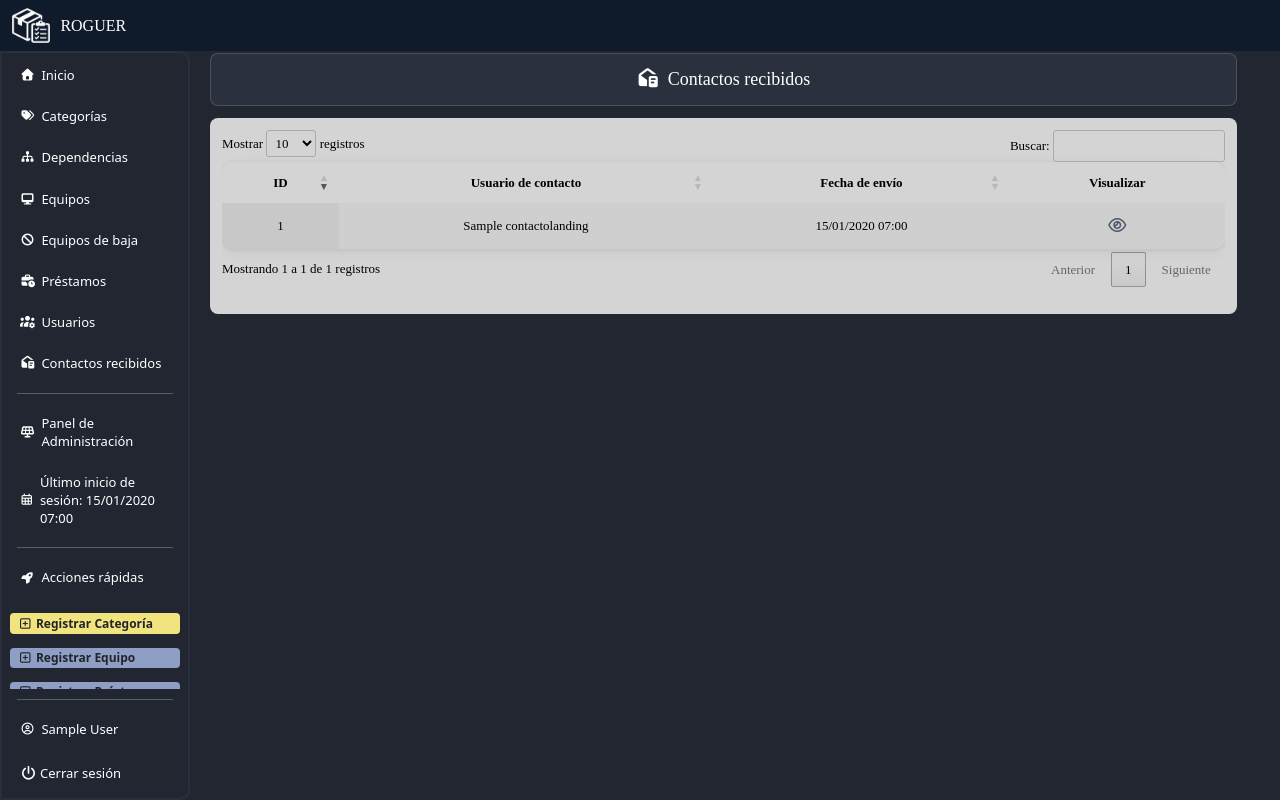
After one commit to Bleack/ROGUER, a Django app: page /contacto-tabla/ in a window 1280 px wide. The commit adds this page. Run offline with Django 5.2, Linux system fonts and the light colour scheme; a user stored in the database is signed in; tables that the repository leaves empty hold one stand-in row (values such as "Sample post"); some libraries are stand-ins or nearby versions; some web fonts are replaced.

Commit message:
Añadido: Template de solicitudes (Landing Fom

```diff
--- /dev/null
+++ b/landing/templates/landing/contacto_lista.html
@@ -0,0 +1,104 @@
+{% extends 'layouts/base.html' %}
+{% block content %}
+{% load static %}
+
+<link rel="stylesheet" href="{% static 'css/contacto_lista.css' %}">
+
+<div id="contactoPage" data-url-base="{% url 'contacto_tabla' %}">
+    <div class="box-home">
+        <div><i class="fas fa-envelope-open-text"></i>&nbsp; Contactos recibidos</div>
+    </div>
+
+    <div class="box-table">
+        <div class="table-responsive">
+            <table id="contactoTable" class="display" style="width:100%">
+                <thead>
+                    <tr>
+                        <th>ID</th>
+                        <th>Usuario de contacto</th>
+                        <th>Fecha de envío</th>
+                        <th>Visualizar</th>
+                    </tr>
+                </thead>
+                <tbody>
+                    {% for c in contactos %}
+                    <tr>
+                        <td>{{ c.id }}</td>
+                        <td>{{ c.nombre_completo }}</td>
+                        <td>{{ c.fecha_registro|date:"d/m/Y H:i" }}</td>
+                        <td>
+                            <a href="#" class="btn-ver-contacto" data-id="{{ c.id }}" title="Ver detalles">
+                                <i class="far fa-eye"></i>
+                            </a>
+                        </td>
+                    </tr>
+                    {% empty %}
+
+                    {% endfor %}
+                </tbody>
+            </table>
+        </div>
+    </div>
+</div>
+
+<div class="modal fade" data-bs-backdrop="static" data-bs-keyboard="false" id="modalVerContacto" tabindex="-1">
+    <div class="modal-dialog">
+        <div class="modal-content">
+            <div class="modal-header">
+                <h5 class="modal-title">
+                    <i class="far fa-envelope-open-text"></i> Detalle del contacto
+                </h5>
+                <button type="button" class="btn-close" data-bs-dismiss="modal" aria-label="Cerrar"></button>
+            </div>
+            <div class="modal-body row">
+                <input type="hidden" id="ver_id">
+                <div class="col-md-6">
+                    <div class="mb-3">
+                        <label class="form-label"><i class="fas fa-user"></i> Nombre completo</label>
+                        <input type="text" id="ver_nombre" class="form-control" readonly>
+                    </div>
+                    <div class="mb-3">
+                        <label class="form-label"><i class="fas fa-envelope"></i> Email</label>
+                        <input type="email" id="ver_email" class="form-control" readonly>
+                    </div>
+                </div>
+                <div class="col-md-6">
+                    <div class="mb-3">
+                        <label class="form-label"><i class="fas fa-building"></i> Empresa</label>
+                        <input type="text" id="ver_empresa" class="form-control" readonly>
+                    </div>
+                    <div class="mb-3">
+                        <label class="form-label"><i class="fas fa-phone"></i> Teléfono</label>
+                        <input type="text" id="ver_telefono" class="form-control" readonly>
+                    </div>
+                </div>
+                <div class="col-md-12">
+                    <div class="mb-3">
+                        <label class="form-label"><i class="fas fa-tag"></i> Tipo de solicitud</label>
+                        <input type="text" id="ver_asunto" class="form-control" readonly>
+                    </div>
+                    <div class="mb-0">
+                        <label class="form-label"><i class="fas fa-comment-dots"></i> Mensaje</label>
+                        <textarea id="ver_mensaje" class="form-control" rows="6" readonly></textarea>
+                    </div>
+                </div>
+                <div class="row">
+                    <div class="col-12">
+                        <div class="mb-0">
+                            <label class="form-label"><i class="far fa-calendar-alt"></i> Fecha de registro</label>
+                            <input type="text" id="ver_fecha" class="form-control" readonly>
+                        </div>
+                    </div>
+                </div>
+            </div>
+            <div class="modal-footer">
+                <button type="button" class="btn btn-secondary" data-bs-dismiss="modal">Cerrar</button>
+            </div>
+        </div>
+    </div>
+</div>
+
+<script src="{% static 'libs/sweetalert2.all.min.js' %}"></script>
+<script src="{% static 'js/contacto_lista.js' %}"></script>
+
+{% endblock %}
--- a/landing/urls.py
+++ b/landing/urls.py
@@ -4,4 +4,6 @@ from . import views
 urlpatterns = [
     path('', views.landing, name='landing'),
     path('contacto-landing/', views.contacto_landing, name='contacto_landing'),
+    path('contacto-tabla/', views.contacto_lista, name='contacto_tabla'),
+    path('contacto-detalle/', views.contacto_detalle, name='contacto_detalle'),
 ]
--- a/landing/views.py
+++ b/landing/views.py
@@ -2,6 +2,7 @@ from django.shortcuts import render
 from django.http import JsonResponse
 from django.views.decorators.csrf import csrf_exempt
 from django.views.decorators.http import require_POST
+from django.contrib.auth.decorators import login_required
 from .models import ContactoLanding
 
 
@@ -67,3 +68,36 @@ def contacto_landing(request):
             'ok': False,
             'mensaje_global': 'Ocurrió un error inesperado. Intenta nuevamente.'
         }, status=500)
+
+
+@login_required
+def contacto_lista(request):
+    contactos = ContactoLanding.objects.all().order_by('-id')
+    return render(request, 'landing/contacto_lista.html', {
+        'title': 'Contactos recibidos',
+        'contactos': contactos
+    })
+
+
+@require_POST
+@csrf_exempt
+def contacto_detalle(request):
+    contacto_id = request.POST.get('id')
+    try:
+        contacto = ContactoLanding.objects.get(id=contacto_id)
+    except ContactoLanding.DoesNotExist:
+        return JsonResponse({'ok': False, 'mensaje': 'Registro no encontrado.'}, status=404)
+
+    return JsonResponse({
+        'ok': True,
+        'data': {
+            'id': contacto.id,
+            'nombre_completo': contacto.nombre_completo,
+            'email': contacto.email,
+            'empresa': contacto.empresa,
+            'telefono': contacto.telefono,
+            'asunto': contacto.get_asunto_display(),
+            'mensaje': contacto.mensaje,
+            'fecha_registro': contacto.fecha_registro.strftime('%d/%m/%Y %H:%M')
+        }
+    })
--- /dev/null
+++ b/static/css/contacto_lista.css
@@ -0,0 +1,136 @@
+.box-home {
+    margin-top: .75rem;
+    padding: .75rem;
+    background-color: #2a303d;
+    border: 1px solid rgba(255, 255, 255, 0.153);
+    border-radius: .5rem;
+    height: 100%;
+    color: white;
+    align-items: center;
+    text-align: center;
+    font-size: 18px;
+    font-family: Poppins;
+}
+
+.box-table {
+    margin-top: .75rem;
+    padding: .75rem;
+    background-color: #D4D4D4;
+    border-radius: .5rem;
+    height: 100%;
+    color: black;
+    align-items: center;
+    text-align: center;
+    font-size: 13px;
+    font-family: Poppins;
+}
+
+.table-responsive {
+    overflow-x: auto;
+    margin-bottom: 15px;
+}
+
+#contactoTable {
+    width: 100% !important;
+    table-layout: auto !important;
+    color: black !important;
+    border-radius: 12px;
+    overflow: hidden;
+    box-shadow: 0 1px 4px rgba(0, 0, 0, 0.08), 0 4px 16px rgba(0, 0, 0, 0.04);
+    border: none !important;
+}
+
+#contactoTable td,
+#contactoTable th {
+    vertical-align: middle;
+    text-align: center;
+    padding: 11px 18px;
+    color: black !important;
+    border: none !important;
+    white-space: normal !important;
+    overflow: visible;
+    text-overflow: unset;
+}
+
+#contactoTable a {
+    color: #4a5568 !important;
+}
+
+#contactoTable th:nth-child(1),
+#contactoTable td:nth-child(1) {
+    min-width: 5%;
+    max-width: 8%;
+}
+
+#contactoTable th:nth-child(2),
+#contactoTable td:nth-child(2) {
+    min-width: 20%;
+    max-width: 30%;
+}
+
+#contactoTable th:nth-child(3),
+#contactoTable td:nth-child(3) {
+    min-width: 15%;
+    max-width: 22%;
+}
+
+#contactoTable th:nth-child(4),
+#contactoTable td:nth-child(4) {
+    min-width: 15%;
+    max-width: 22%;
+}
+
+#contactoTable th:nth-child(5),
+#contactoTable td:nth-child(5) {
+    min-width: 15%;
+    max-width: 22%;
+}
+
+#contactoTable th:nth-child(6),
+#contactoTable td:nth-child(6) {
+    min-width: 15%;
+    max-width: 22%;
+}
+
+#contactoTable th:nth-child(7),
+#contactoTable td:nth-child(7) {
+    min-width: 30%;
+    max-width: 45%;
+}
+
+#contactoTable th:nth-child(8),
+#contactoTable td:nth-child(8) {
+    min-width: 14%;
+    max-width: 18%;
+}
+
+.btn-ver-contacto {
+    background: none;
+    border: none;
+    color: #4a5568;
+    cursor: pointer;
+    padding: 6px 8px;
+    border-radius: 6px;
+    transition: all 0.2s;
+    font-size: 16px;
+}
+
+.btn-ver-contacto:hover {
+    background: #e8ecf4;
+    color: #1f2937;
+}
+
+.modal.fade .modal-dialog {
+    transition: transform 0.15s ease, opacity 0.15s ease;
+    transform: translateY(-30px);
+    opacity: 0;
+}
+
+.modal.show .modal-dialog {
+    transform: translateY(0);
+    opacity: 1;
+}
+
+.modal-backdrop.fade {
+    transition: opacity 0.15s ease;
+}
--- /dev/null
+++ b/static/js/contacto_lista.js
@@ -0,0 +1,108 @@
+document.addEventListener('DOMContentLoaded', function() {
+
+    var page = document.getElementById('contactoPage');
+    if (!page) return;
+    var urlBase = page.dataset.urlBase;
+
+    var tabla = $('#contactoTable').DataTable({
+        language: {
+            search: "Buscar:",
+            lengthMenu: "Mostrar _MENU_ registros",
+            info: "Mostrando _START_ a _END_ de _TOTAL_ registros",
+            paginate: { first: "Primero", last: "Último", next: "Siguiente", previous: "Anterior" },
+            loadingRecords: '<div class="text-center p-3"><div class="spinner-border text-primary" role="status"><span class="visually-hidden">Cargando...</span></div><div>Cargando...</div></div>',
+            emptyTable: "No se encontraron registros",
+            zeroRecords: "No se encontraron resultados"
+        },
+        order: [[0, 'desc']],
+        columnDefs: [
+            { orderable: false, targets: [3] }
+        ]
+    });
+
+    $(document).on('click', '.btn-ver-contacto', function(e) {
+        e.preventDefault();
+        var id = $(this).data('id');
+
+        document.getElementById('ver_id').value = id;
+        document.getElementById('ver_nombre').value = '';
+        document.getElementById('ver_email').value = '';
+        document.getElementById('ver_empresa').value = '';
+        document.getElementById('ver_telefono').value = '';
+        document.getElementById('ver_asunto').value = '';
+        document.getElementById('ver_mensaje').value = '';
+        document.getElementById('ver_fecha').value = '';
+
+        var urlDetalle = urlBase.replace('contacto-tabla', 'contacto-detalle');
+
+        fetch(urlDetalle, {
+            method: 'POST',
+            headers: {
+                'X-CSRFToken': getCSRFToken(),
+                'X-Requested-With': 'XMLHttpRequest',
+                'Content-Type': 'application/x-www-form-urlencoded'
+            },
+            body: 'id=' + encodeURIComponent(id)
+        })
+        .then(function(response) {
+            var contentType = response.headers.get('content-type') || '';
+            if (contentType.indexOf('application/json') === -1) {
+                throw new Error('Error del servidor (' + response.status + ')');
+            }
+            return response.json();
+        })
+        .then(function(data) {
+            if (data.ok) {
+                document.getElementById('ver_nombre').value = data.data.nombre_completo;
+                document.getElementById('ver_email').value = data.data.email;
+                document.getElementById('ver_empresa').value = data.data.empresa;
+                document.getElementById('ver_telefono').value = data.data.telefono;
+                document.getElementById('ver_asunto').value = data.data.asunto;
+                document.getElementById('ver_mensaje').value = data.data.mensaje;
+                document.getElementById('ver_fecha').value = data.data.fecha_registro;
+
+                var modalEl = document.getElementById('modalVerContacto');
+                var modal = new bootstrap.Modal(modalEl);
+                modal.show();
+            } else {
+                var modalInstance = bootstrap.Modal.getInstance(document.getElementById('modalVerContacto'));
+                if (modalInstance) modalInstance.hide();
+
+                Swal.fire({
+                    icon: 'error',
+                    title: 'Error',
+                    text: data.mensaje || 'No se encontró el registro.',
+                    confirmButtonColor: '#dc2626',
+                    confirmButtonText: 'Aceptar',
+                    allowOutsideClick: false,
+                    allowEscapeKey: false
+                });
+            }
+        })
+        .catch(function(err) {
+            var modalInstance = bootstrap.Modal.getInstance(document.getElementById('modalVerContacto'));
+            if (modalInstance) modalInstance.hide();
+
+            Swal.fire({
+                icon: 'error',
+                title: 'Error de conexión',
+                text: err.message || 'No se pudo conectar con el servidor.',
+                confirmButtonColor: '#dc2626',
+                confirmButtonText: 'Reintentar',
+                allowOutsideClick: false,
+                allowEscapeKey: false
+            });
+        });
+    });
+
+    function getCSRFToken() {
+        var cookie = document.cookie.split(';');
+        for (var i = 0; i < cookie.length; i++) {
+            var c = cookie[i].trim();
+            if (c.indexOf('csrftoken=') === 0) {
+                return decodeURIComponent(c.substring('csrftoken='.length));
+            }
+        }
+        return '';
+    }
+});
--- a/templates/layouts/sidebar.html
+++ b/templates/layouts/sidebar.html
@@ -37,6 +37,11 @@
           <i class="nav-icon fas fa-users-cog"></i> Usuarios
         </a>
       </li>
+      <li class="nav-item">
+        <a class="nav-link" href="{% url 'contacto_tabla' %}">&nbsp;
+          <i class="nav-icon fas fa-envelope-open-text"></i> Contactos recibidos
+        </a>
+      </li>
       <div class="sidebar-footer"><hr></div>
       {% if user.is_staff %}
         <li class="nav-item">
@@ -66,8 +71,7 @@
         </li>
         <div class="espacio">&nbsp;</div>
         <li>
-          <!-- <a href="#" class="badges_disabled text-dark text-decoration-none" data-bs-toggle="modal" data-bs-target="#modalRapidoEquipo"> -->
-          <a href="#" class="badges_disabled text-dark text-decoration-none">
+          <a href="#" class="badges_disabled text-dark text-decoration-none" data-bs-toggle="modal" data-bs-target="#modalRapidoEquipo">
               <i class="far fa-plus-square"></i> Registrar Equipo
           </a>
         </li>
```
